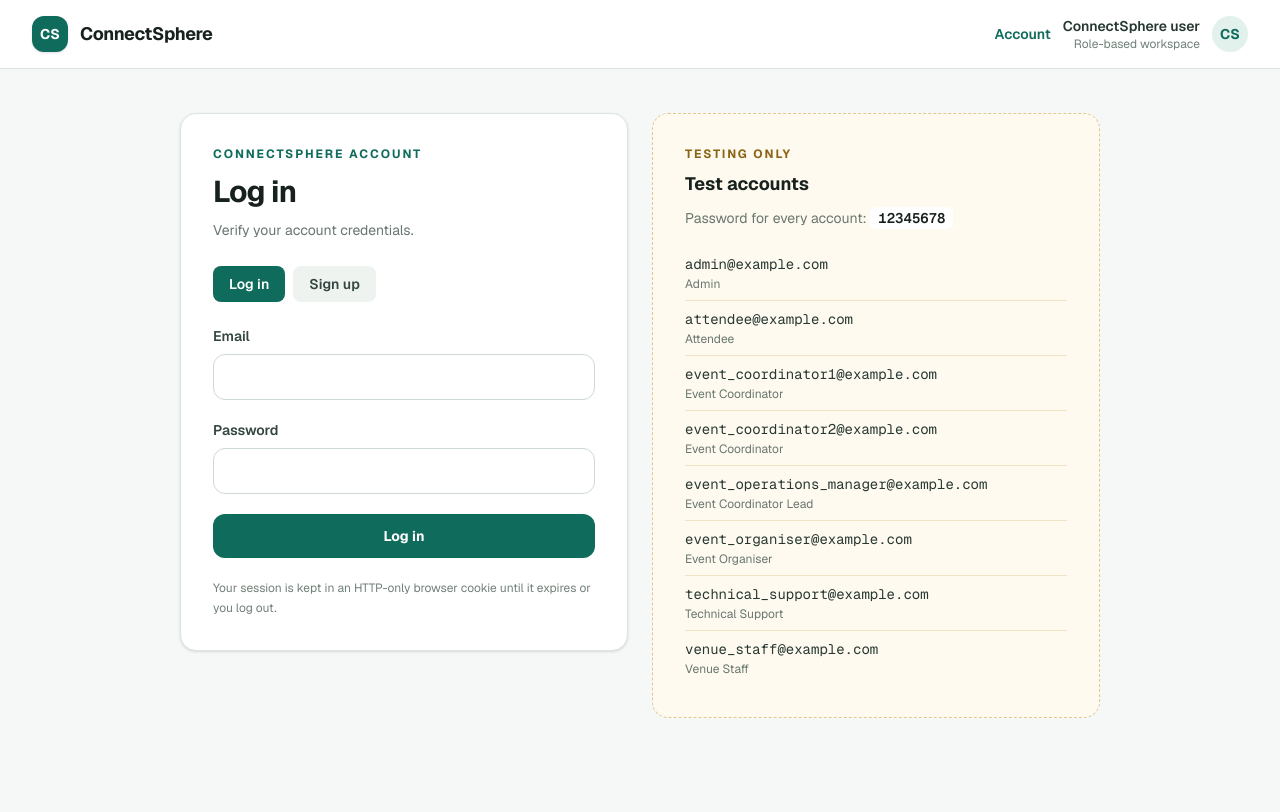
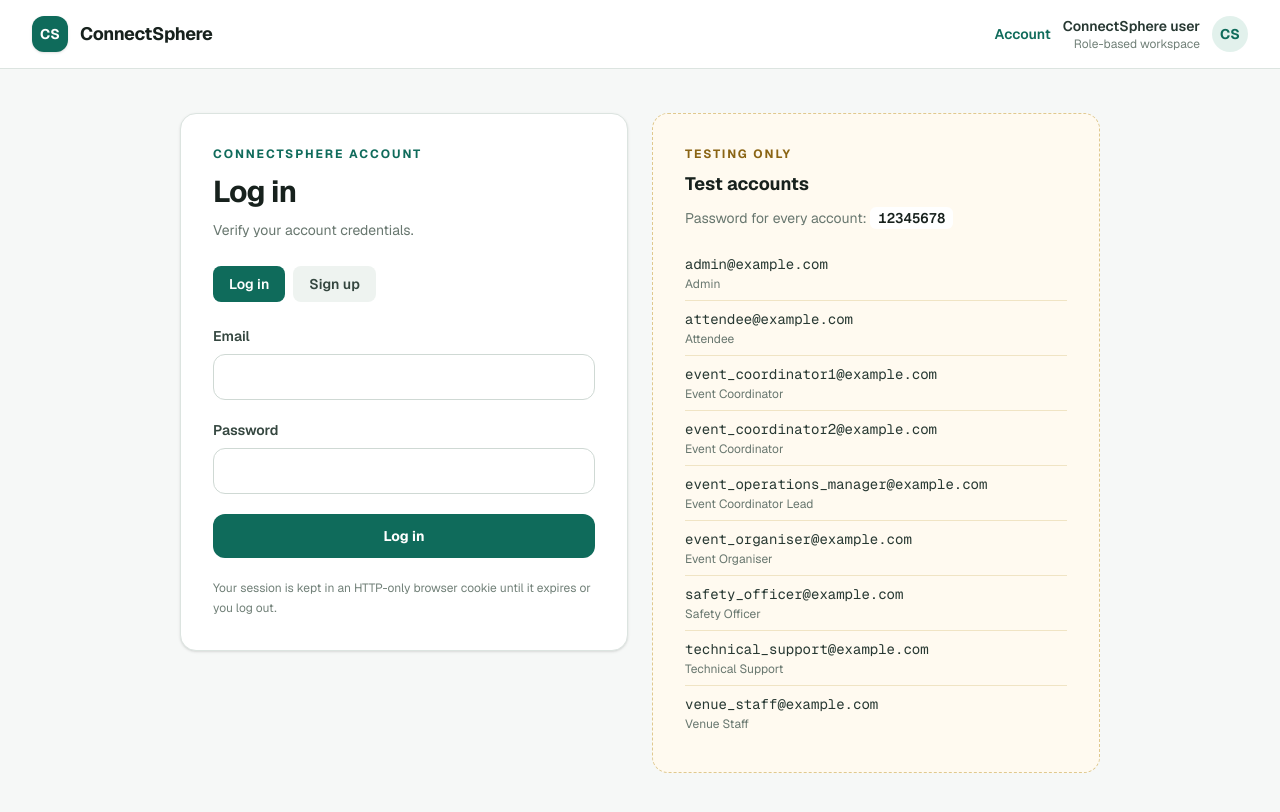
Before and after one commit to kenshoal/spm, a Next.js app in the folder frontend/: page /auth in a window 1280 px wide. Shown: the top 812 px of the page. Built offline with nearby package versions, Linux system fonts and the light colour scheme.

Commit message:
fix(frontend): list the Safety Officer account on the development login page

```diff
--- a/frontend/app/auth/test-accounts.tsx
+++ b/frontend/app/auth/test-accounts.tsx
@@ -9,6 +9,7 @@ const testAccounts = [
   { role: "Event Coordinator", email: "event_coordinator2@example.com" },
   { role: "Event Coordinator Lead", email: "event_operations_manager@example.com" },
   { role: "Event Organiser", email: "event_organiser@example.com" },
+  { role: "Safety Officer", email: "safety_officer@example.com" },
   { role: "Technical Support", email: "technical_support@example.com" },
   { role: "Venue Staff", email: "venue_staff@example.com" },
 ];
```
Also changed, not shown: 1 other file (tests, documents, lock files or other folders).
